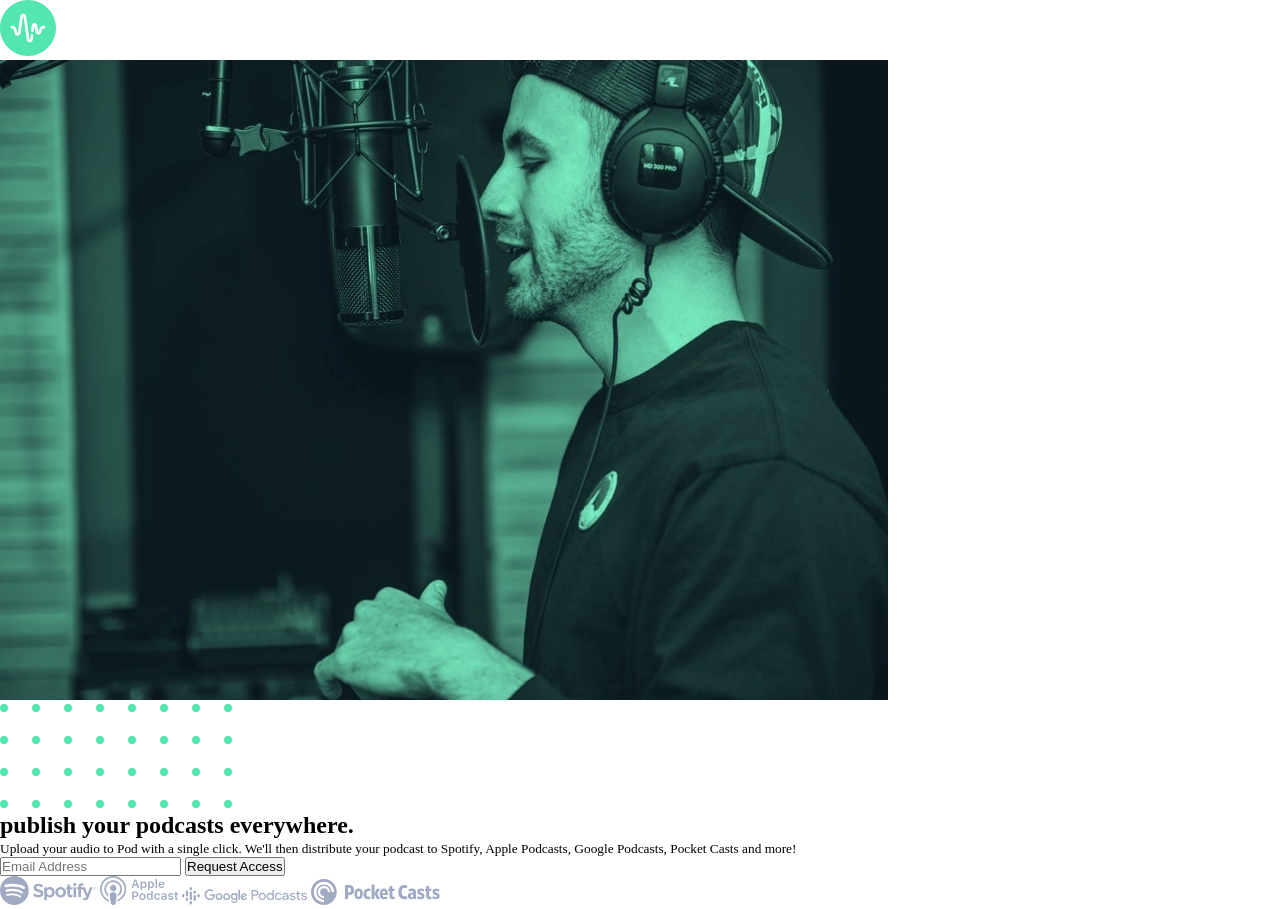
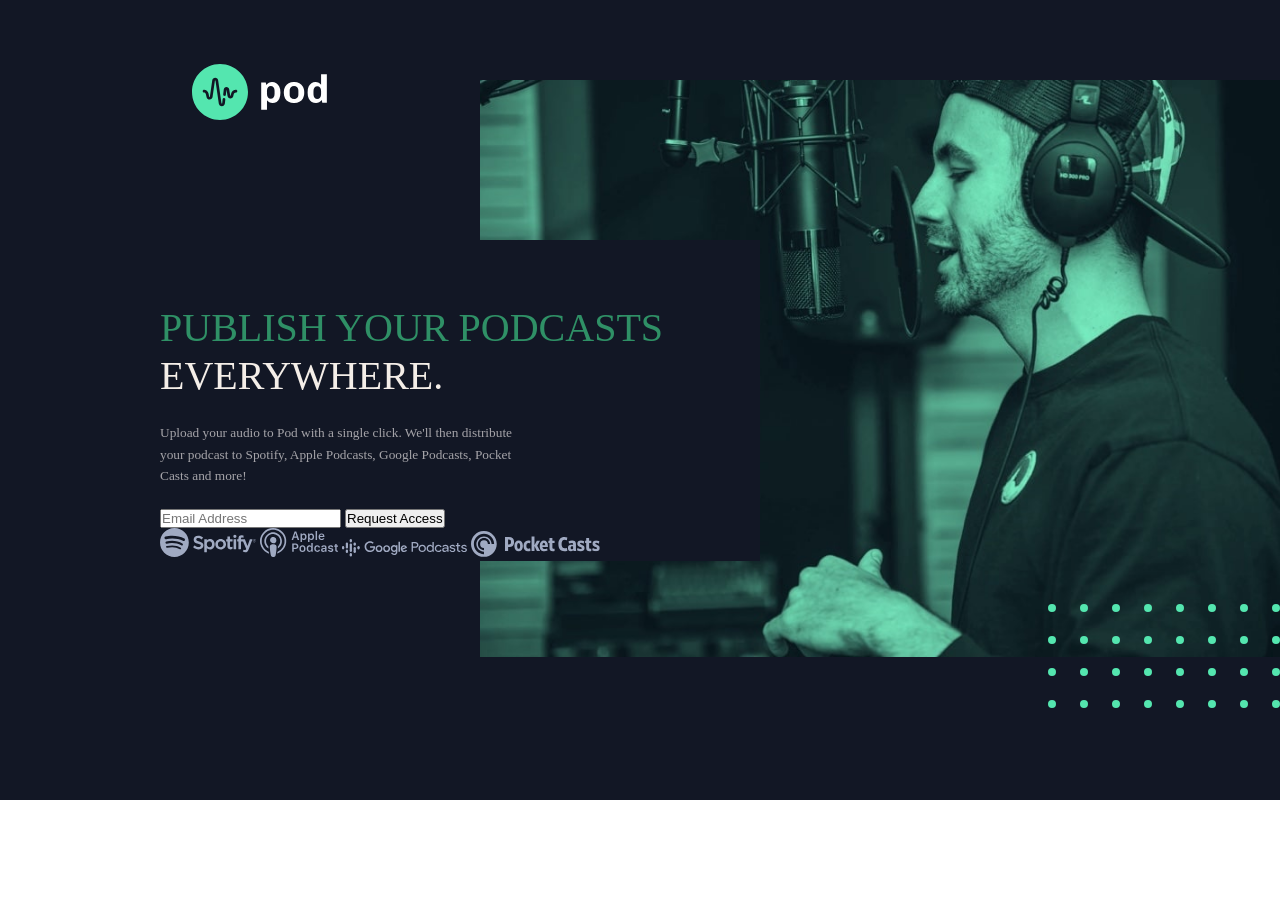
Before and after one commit to trillionclues/podcast-landing-page, a plain HTML site: page index.html in a window 1280 px wide. After the commit the page ends 800 px from the top, so only its background shows below. Drawn offline with Linux system fonts and the light colour scheme; a web font is replaced by a local one.

Commit message:
initial desktop styles

```diff
--- a/styles.css
+++ b/styles.css
@@ -66,7 +66,7 @@
   }
 
   .text-hero h2 span {
-    display: inline-block;
+    display: block;
     color: #f4eee8;
     font-weight: 200;
     text-indent: 12px;
@@ -145,3 +145,88 @@
     background: rgba(60, 197, 129, 0.7);
   }
 }
+
+/* desktop X992px */
+
+@media screen and (min-width: 992px) {
+  /* desktop */
+
+  .container {
+    height: 100vh;
+    max-width: 100%;
+    background: #121725;
+  }
+
+  main {
+    padding: 2rem;
+    position: relative;
+  }
+
+  .dots {
+    position: absolute;
+    bottom: -490px;
+    right: -0px;
+    /* width: 100px; */
+    height: 90px;
+  }
+
+  header .logo {
+    margin: 2rem 0 3rem 10rem;
+  }
+
+  .hero-img {
+    float: right;
+    height: 120px;
+    width: 800px;
+  }
+
+  .hero-img img {
+    margin-top: 3rem;
+    margin-left: 2rem;
+    width: 100%;
+    height: auto;
+  }
+
+  #modal {
+    background-color: #121725;
+    width: 600px;
+    margin-left: 10rem;
+    margin-top: 5rem;
+    position: absolute;
+    left: 0px;
+    top: 160px;
+    z-index: 1;
+  }
+
+  .text-hero {
+    line-height: 1.2;
+    display: flex;
+    flex-direction: column;
+    background: #121725;
+    /* z-index: -1; */
+    margin-top: 2rem;
+    /* padding: 10px; */
+  }
+
+  .text-hero h2 {
+    text-transform: uppercase;
+    margin-top: 2rem;
+    /* text-align: center; */
+    color: rgba(60, 197, 129, 0.7);
+    font-weight: 400;
+    font-size: 40px;
+  }
+
+  span {
+    display: block;
+    color: #f4eee8;
+  }
+
+  .text-hero small {
+    color: rgba(247, 243, 243, 0.645);
+    font-weight: 400;
+    max-width: 370px;
+    line-height: 1.6;
+    margin: 1.4rem 0;
+  }
+}
```
